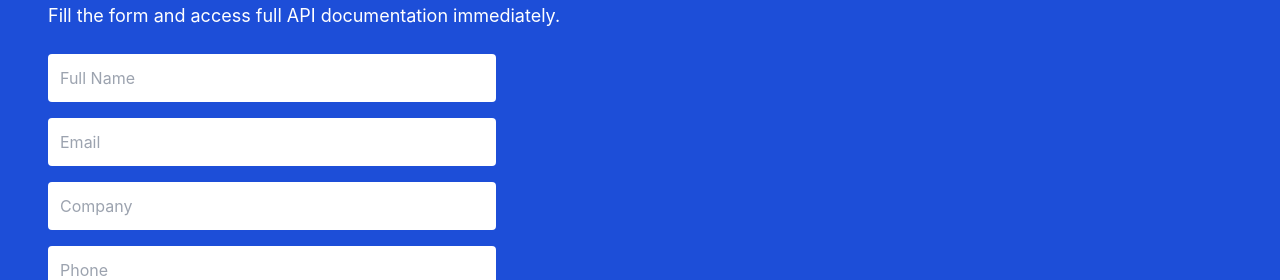
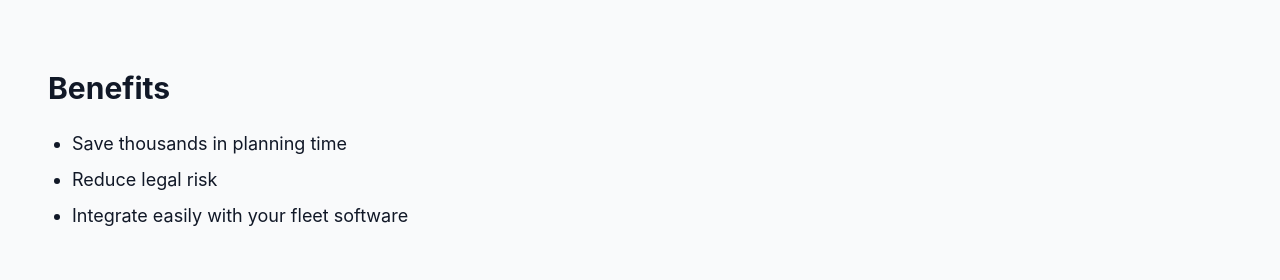
Before and after one commit to Vitoraos/NavGuard, a Next.js app in the folder Landing_Page/: page / in a window 1280 px wide. Shown: the part 5818-6098 px from the top of the page. Built offline with nearby package versions, Linux system fonts and the light colour scheme; no server answers.

Commit message:
Rename Benefits.tsx. to Benefits.tsx

```diff
--- /dev/null
+++ b/Landing_Page/components/Benefits.tsx
@@ -0,0 +1,12 @@
+export default function Benefits() {
+  return (
+    <section className="h-screen flex flex-col justify-center items-start px-12 space-y-6">
+      <h2 className="text-3xl font-bold">Benefits</h2>
+      <ul className="list-disc ml-6 space-y-2 text-lg">
+        <li>Save thousands in planning time</li>
+        <li>Reduce legal risk</li>
+        <li>Integrate easily with your fleet software</li>
+      </ul>
+    </section>
+  )
+}
```
